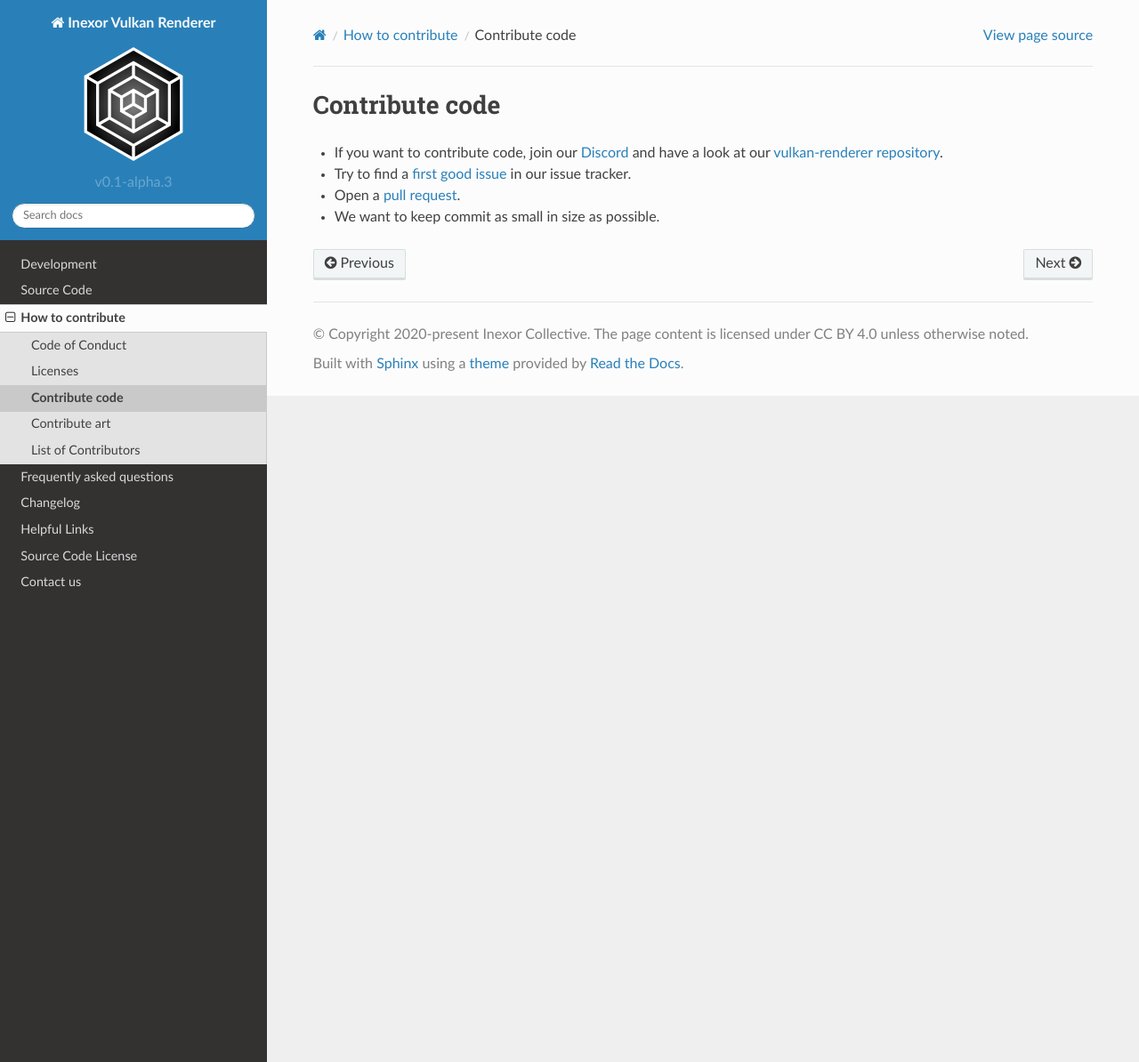
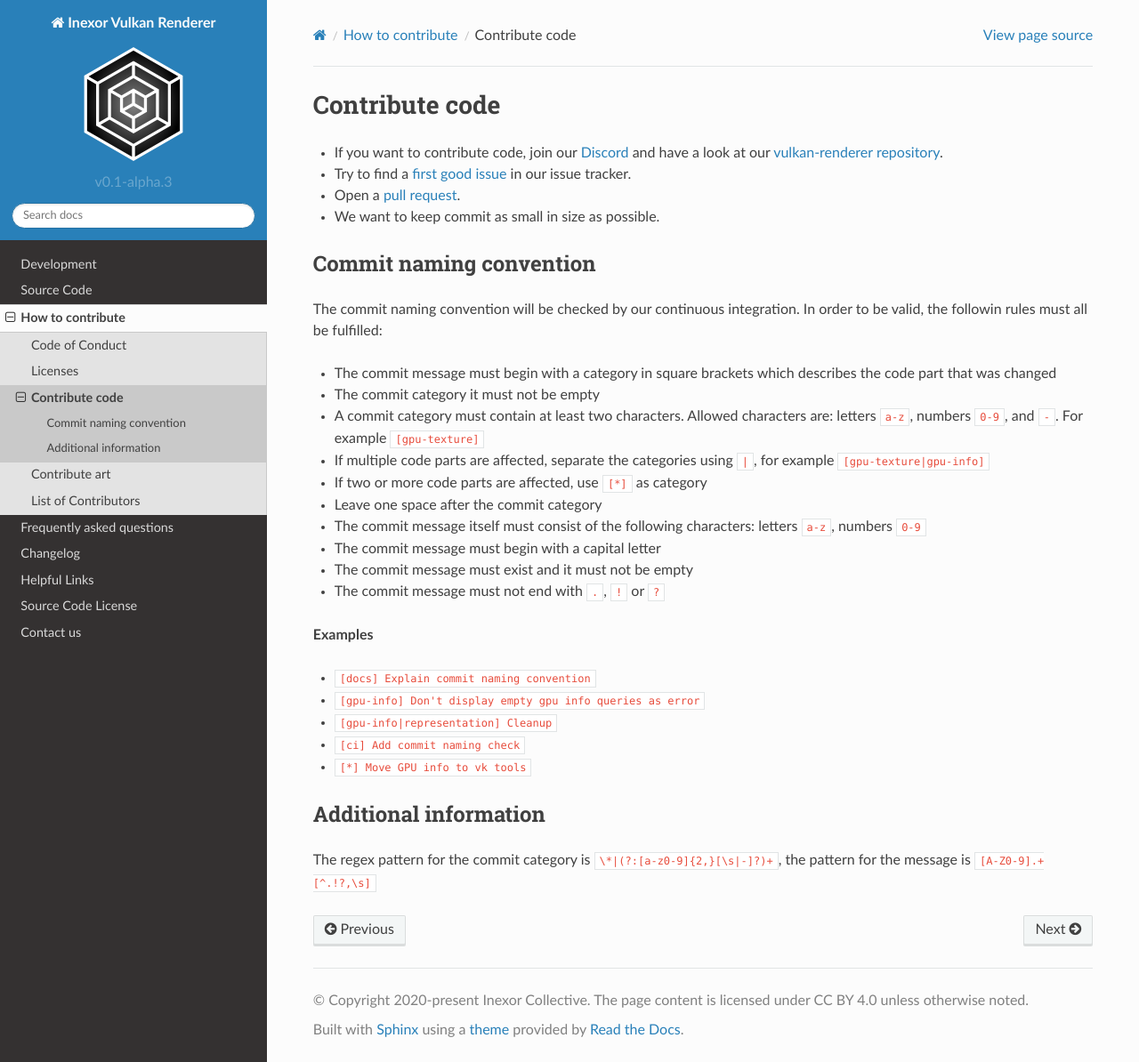
Before and after one commit to inexorgame/vulkan-renderer, a Sphinx documentation site: the page built from documentation/source/contributing/contribute-code.rst, in a window 1280 px wide and 1194 px high. Shown: the whole window at 89% size. Built offline with Sphinx 7.4.7 and the Read the Docs theme 2.0.0, drawn with Linux system fonts in a browser that asks for light colours; pages that are not in the unit, such as notebooks, are missing from menus.

Commit message:
[docs] Explain commit naming convention

```diff
--- a/documentation/source/contributing/contribute-code.rst
+++ b/documentation/source/contributing/contribute-code.rst
@@ -5,3 +5,32 @@ Contribute code
 - Try to find a `first good issue <https://github.com/inexorgame/vulkan-renderer/issues>`__ in our issue tracker.
 - Open a `pull request <https://github.com/inexorgame/vulkan-renderer/pulls>`__.
 - We want to keep commit as small in size as possible.
+
+Commit naming convention
+------------------------
+
+The commit naming convention will be checked by our continuous integration. In order to be valid, the followin rules must all be fulfilled:
+
+- The commit message must begin with a category in square brackets which describes the code part that was changed
+- The commit category it must not be empty
+- A commit category must contain at least two characters. Allowed characters are: letters ``a-z``, numbers ``0-9``, and ``-``. For example ``[gpu-texture]``
+- If multiple code parts are affected, separate the categories using ``|``, for example ``[gpu-texture|gpu-info]``
+- If two or more code parts are affected, use ``[*]`` as category
+- Leave one space after the commit category
+- The commit message itself must consist of the following characters: letters ``a-z``, numbers ``0-9``
+- The commit message must begin with a capital letter
+- The commit message must exist and it must not be empty
+- The commit message must not end with ``.``, ``!`` or ``?``
+
+**Examples**
+
+- ``[docs] Explain commit naming convention``
+- ``[gpu-info] Don't display empty gpu info queries as error``
+- ``[gpu-info|representation] Cleanup``
+- ``[ci] Add commit naming check``
+- ``[*] Move GPU info to vk tools``
+
+Additional information
+----------------------
+
+The regex pattern for the commit category is ``\*|(?:[a-z0-9]{2,}[\s|-]?)+``, the pattern for the message is ``[A-Z0-9].+[^.!?,\s]``
```
